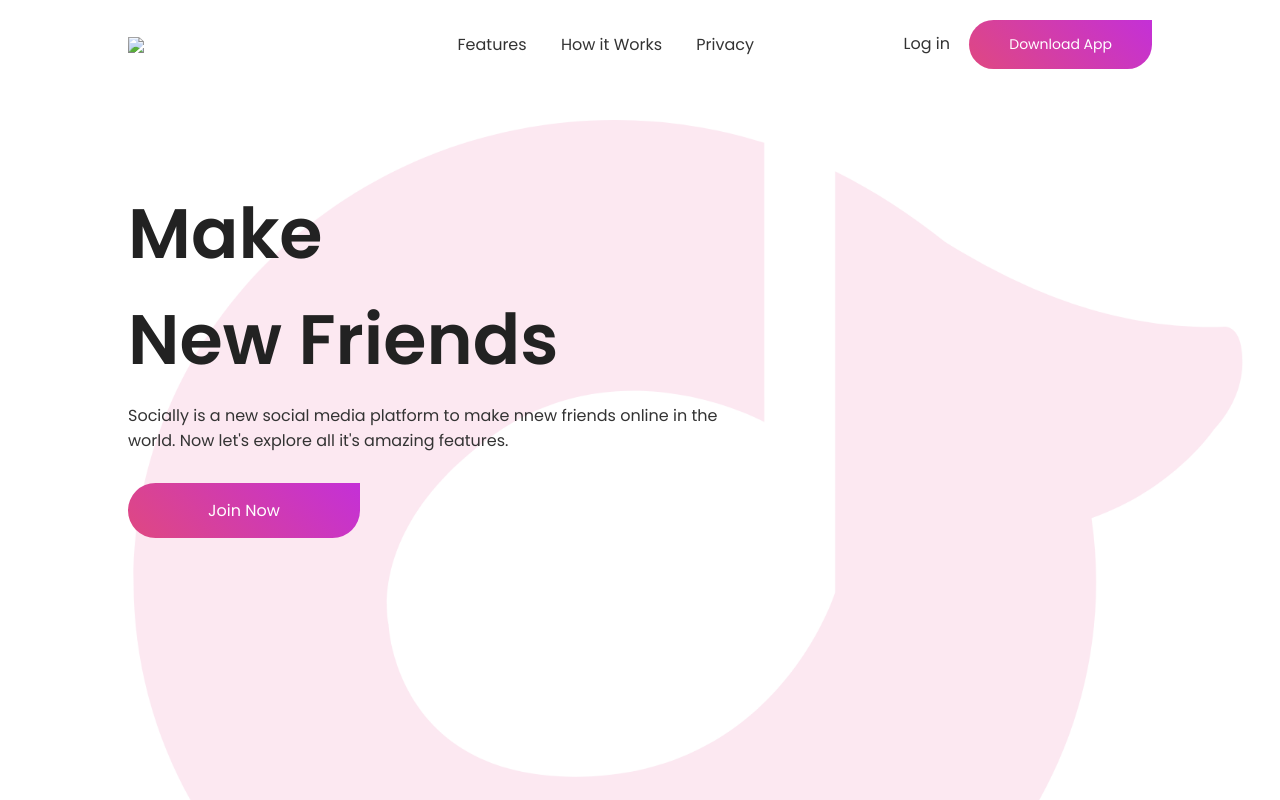
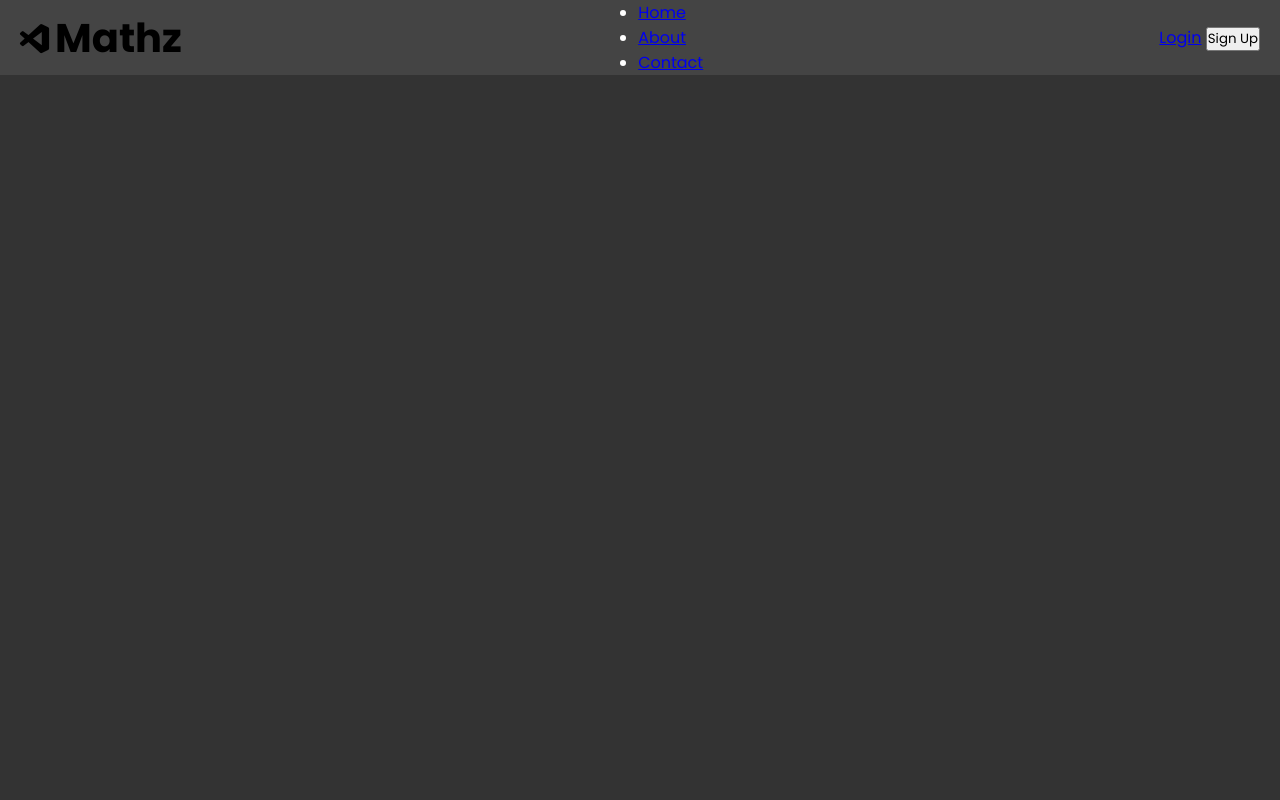
Before and after one commit to joaomatheusz/Repomathz, a plain HTML site: page index.html in a window 1280 px wide. Drawn offline with nearby package versions, Linux system fonts and the light colour scheme; files whose address does not match are found by name.

Commit message:
MeuSiteCabuloso

```diff
--- a/index.html
+++ b/index.html
@@ -3,32 +3,29 @@
 <head>
     <meta charset="UTF-8">
     <meta name="viewport" content="width=device-width, initial-scale=1.0">
-    <link rel="stylesheet" href="style.css">
-    <title>Animated Website</title>
+    <link href='https://unpkg.com/boxicons@2.1.4/css/boxicons.min.css' rel='stylesheet'>
+    <link rel="stylesheet" href="styles.css">
+    <title>Document</title>
 </head>
 <body>
-    <div class="hero">
-        <nav>
-            <img src="Imgs/logo.png" class="logo">
-            <ul>
-                <li><a href="#">Features</a></li>
-                <li><a href="#">How it Works</a></li>
-                <li><a href="#">Privacy</a></li>
-            </ul>
-            <div>
-                <a href="#" class="login-btn">Log in</a>
-                <a href="#" class="btn">Download App</a>
+    <header>
+        <div class="header-container">
+            <div class="logo">
+                <i class='bx bxl-visual-studio' class="icon"></i>
+                <h1 class="text-logo">Mathz</h1>
             </div>
-        </nav>
-        <div class="content">
-            <h1>Make<br> New Friends</h1>
-            <p>Socially is a new social media platform to make nnew friends online in the world.
-                Now let's explore all it's amazing features.</p>
-            <a href="#" class="btn">Join Now</a>
+            <nav class="nav-menu">
+                <ul>
+                    <li><a href="#home">Home</a></li>
+                    <li><a href="#about">About</a></li>
+                    <li><a href="#contact">Contact</a></li>
+                </ul>
+            </nav>
+            <div class="links">
+                <a href="#login-page" class="login-link">Login</a>
+                <a href="#sigup"><button class="signup-btn">Sign Up</button></a>
+            </div>
         </div>
-
-
-    </div>
-
+    </header>
 </body>
 </html>
--- /dev/null
+++ b/styles.css
@@ -0,0 +1,35 @@
+@import url('https://fonts.googleapis.com/css2?family=Poppins:ital,wght@0,400;0,600;0,700;1,600&display=swap');
+
+* {
+    margin: 0;
+    padding: 0;
+    box-sizing: border-box;
+    font-family: poppins, sans-serif;
+}
+body {
+    background-color: #333;
+    color: #fff;
+    font-size: 16px;
+}
+.header-container {
+    display: flex;
+    justify-content: space-between;
+    align-items: center;
+    padding: 20px;
+    background-color: #444;
+    padding: 0 20px;
+}
+.logo {
+    display: flex;
+    font-size: 20px;
+    color: #000;
+    position: relative;
+    margin-left: 35px;
+}
+.logo i {
+    font-size: 35px;
+    position: absolute;
+    top: 50%;
+    transform: translateY(-50%);
+    left: -38px;
+}
```
